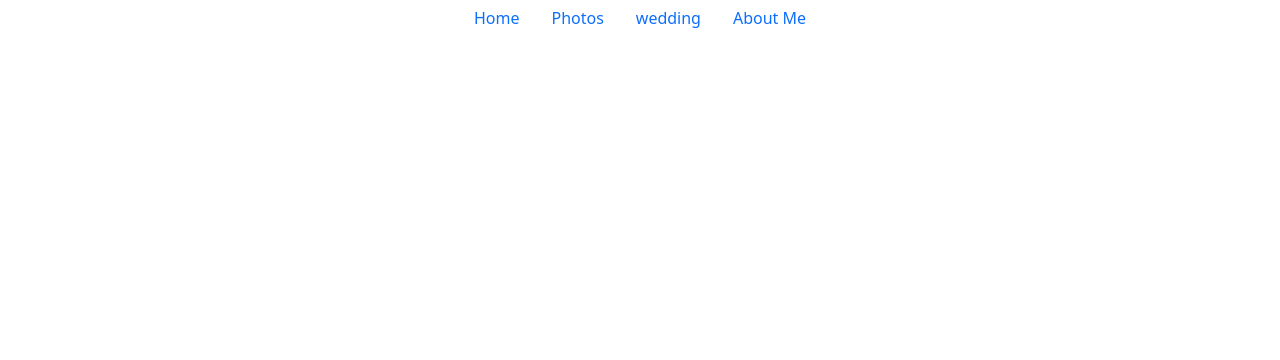
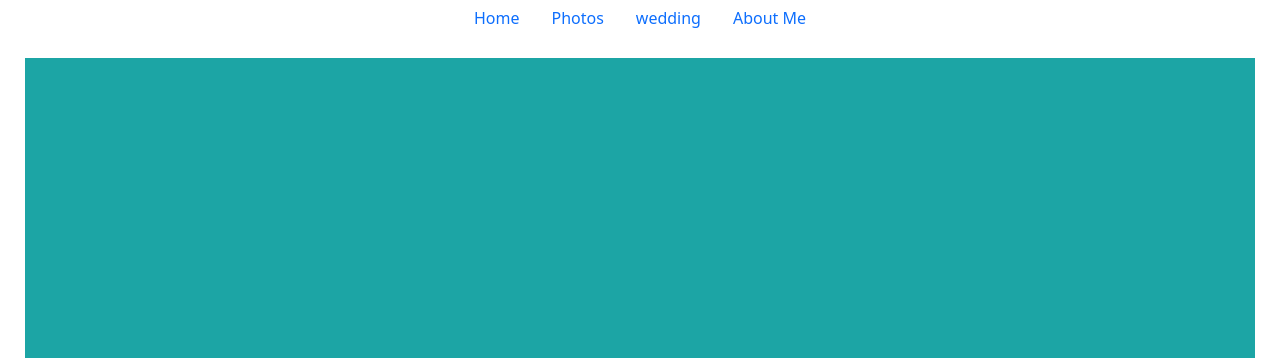
Before and after one commit to nikitanimore992/TheWeddedStories, a React (Vite) app: page / in a window 1280 px wide. Shown: the part 558-918 px from the top of the page. Before the commit the page ends 800 px from the top, so only its background shows below. Built offline with nearby package versions, Linux system fonts and the light colour scheme.

Commit message:
create footer page

```diff
--- /dev/null
+++ b/Home/Footer.jsx
@@ -0,0 +1,14 @@
+
+
+
+const Footer=()=>{
+    return(
+        <>
+        <div class="HomeFooter">
+
+        </div>
+
+        </>
+    )
+}
+export default Footer;
--- a/Home/Home.jsx
+++ b/Home/Home.jsx
@@ -18,11 +18,6 @@ const Home = () => {
                 </div>
 
             </center>
-            <div class="HomeFooter">
-
-            </div>
-
-
         </>
     )
 }
--- a/Home/Layout.jsx
+++ b/Home/Layout.jsx
@@ -3,6 +3,7 @@ import Nav from 'react-bootstrap/Nav';
 import Navbar from 'react-bootstrap/Navbar';
 import { Outlet } from 'react-router-dom';
 import Crosel from './Carousel';
+import Footer from './Footer';
 
 const Layout = () => {
     return (
@@ -64,6 +65,7 @@ const Layout = () => {
             {/* <hr size="4" color="red" /> */}
             <Outlet />
             {/* <hr size="4" color="red" /> */}
+            <Footer/>
             </div>
         </>
     )
```
